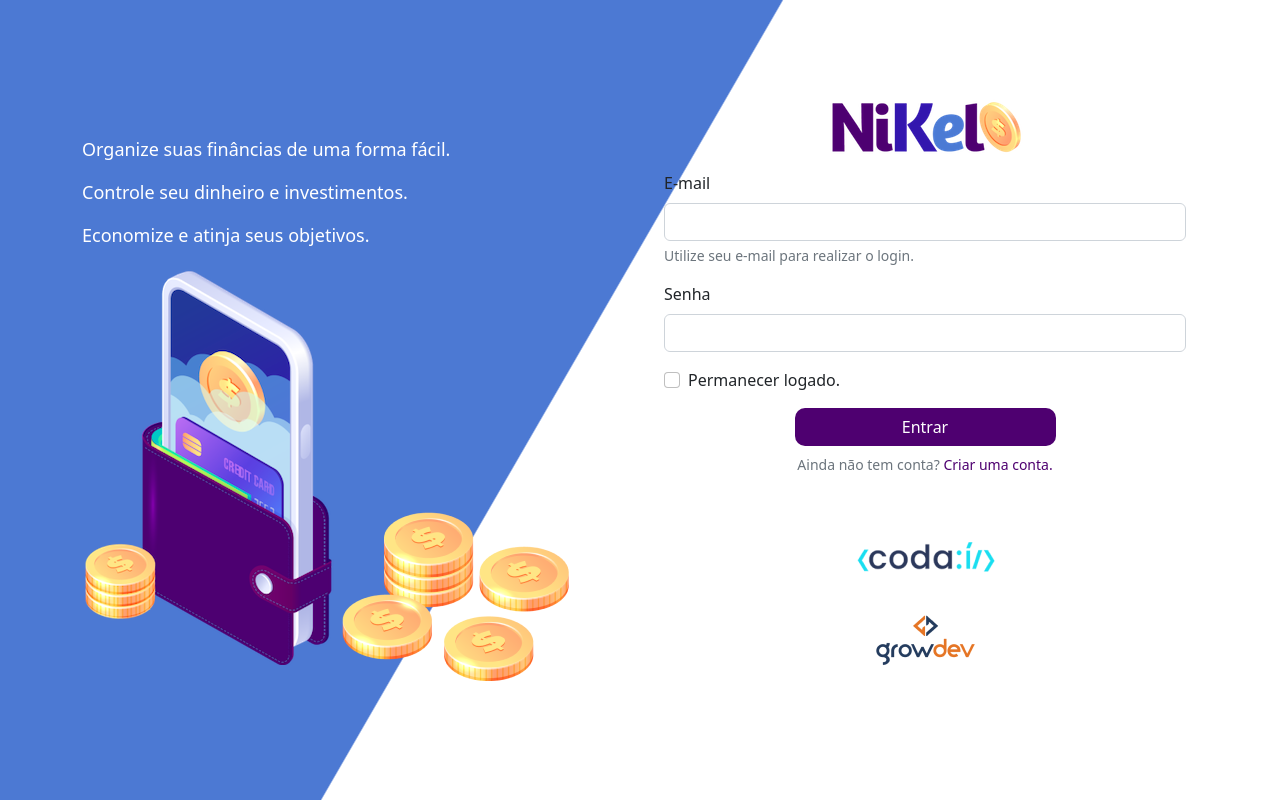
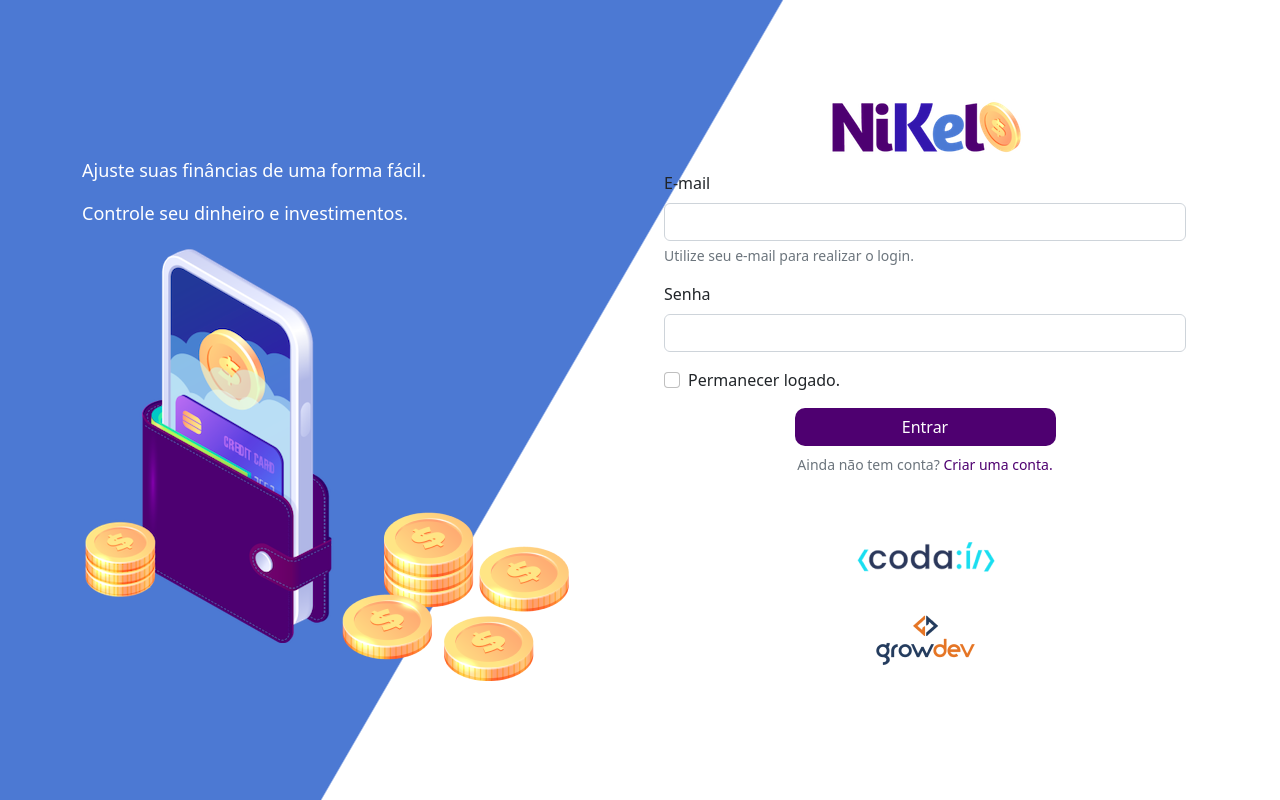
Before and after one commit to Dapadaria/nikel, a plain HTML site: page public/index.html in a window 1280 px wide. Drawn offline with nearby package versions, Linux system fonts and the light colour scheme.

Commit message:
Alterado o text-login

```diff
--- a/public/index.html
+++ b/public/index.html
@@ -18,9 +18,8 @@
             <div class="row vh-100">
                 <div class="col d-flex justify-content-center my-5 flex-column">
                     <div class="text-login">
-                        <p>Organize suas finâncias de uma forma fácil.</p>
+                        <p>Ajuste suas finâncias de uma forma fácil.</p>
                         <p>Controle seu dinheiro e investimentos.</p>
-                        <p>Economize e atinja seus objetivos.</p>
                     </div>
                     <div class="text-left">
                         <img src="./assets/images/pocket.png" alt="image pocket" class="img-fluid" srcset="">
```
